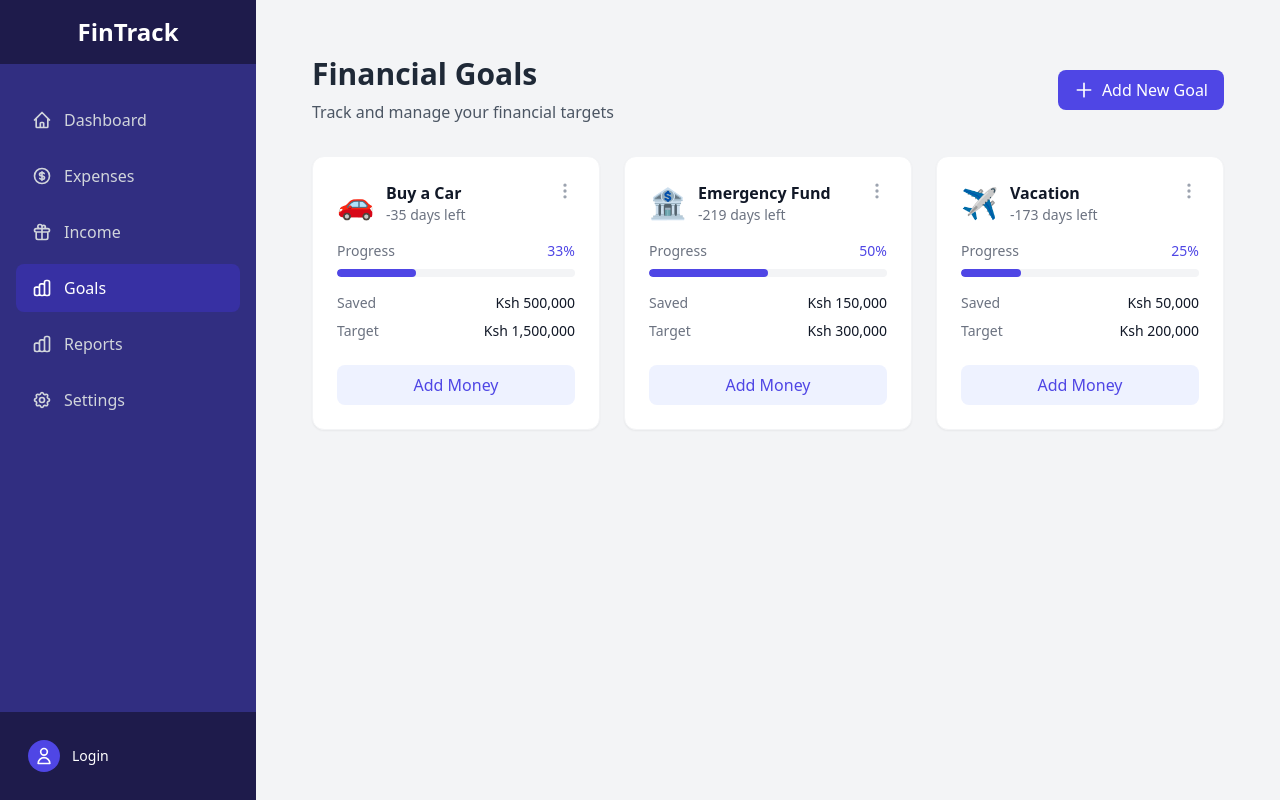
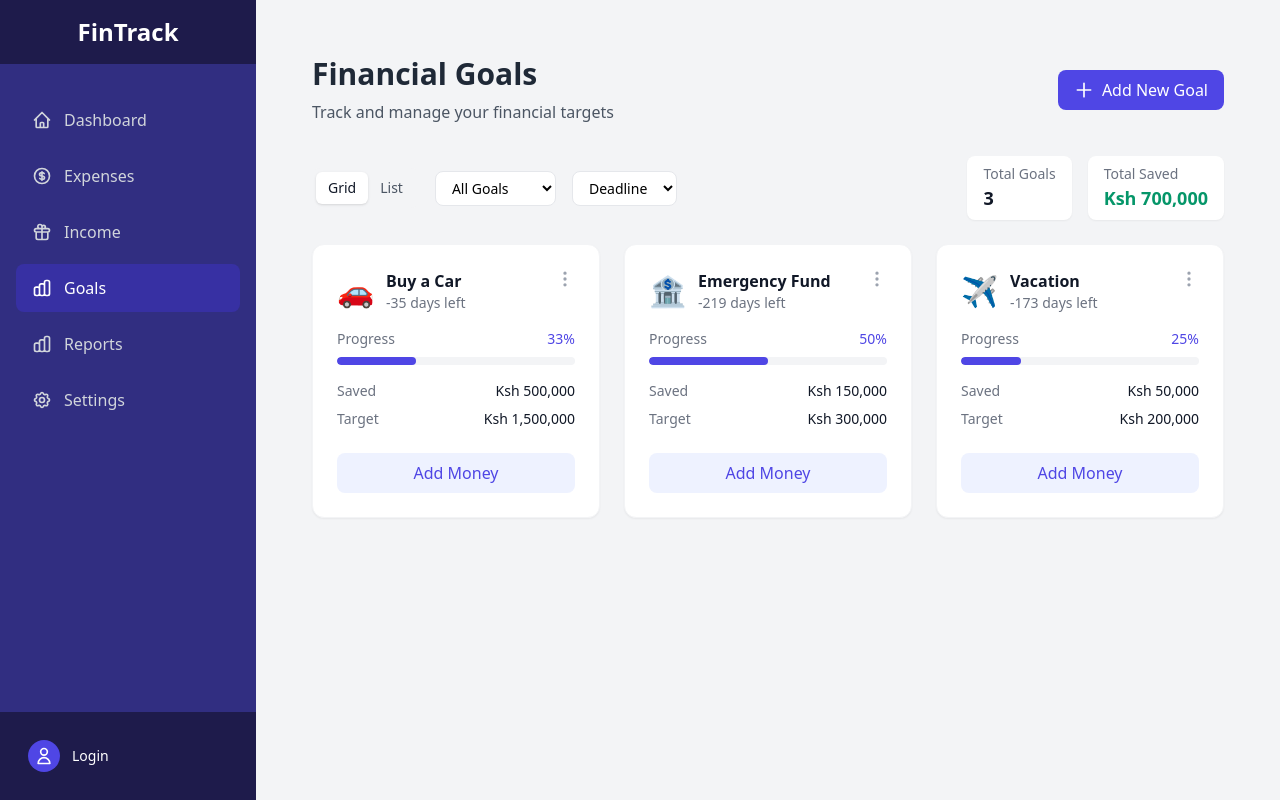
Before and after one commit to Maalim98/financial-tracker, a React (Vite) app: page /goals in a window 1280 px wide. Built offline with nearby package versions, Linux system fonts and the light colour scheme.

Commit message:
Add filtering and view options to Goals page

```diff
--- a/src/pages/Goals.jsx
+++ b/src/pages/Goals.jsx
@@ -3,6 +3,11 @@ import { formatCurrency } from '../utils/formatCurrency';
 
 function Goals() {
   const [showAddGoal, setShowAddGoal] = useState(false);
+  const [selectedView, setSelectedView] = useState('grid'); // 'grid' or 'list'
+  const [filterStatus, setFilterStatus] = useState('all'); // 'all', 'ongoing', 'completed'
+
+  // Add sorting options
+  const [sortBy, setSortBy] = useState('deadline'); // 'deadline', 'progress', 'amount'
 
   const goals = [
     {
@@ -34,6 +39,12 @@ function Goals() {
     }
   ];
 
+  const filteredGoals = goals.filter(goal => {
+    if (filterStatus === 'all') return true;
+    const progress = (goal.saved / goal.target) * 100;
+    return filterStatus === 'completed' ? progress === 100 : progress < 100;
+  });
+
   return (
     <div className="p-6">
       <div className="mb-8 flex justify-between items-center">
@@ -52,9 +63,75 @@ function Goals() {
         </button>
       </div>
 
-      {/* Goals Grid */}
+      {/* Add Filter and View Controls */}
+      <div className="mb-6 flex flex-wrap gap-4 items-center justify-between">
+        <div className="flex items-center space-x-4">
+          {/* View Toggle */}
+          <div className="bg-gray-100 dark:bg-gray-700 rounded-lg p-1">
+            <button
+              onClick={() => setSelectedView('grid')}
+              className={`px-3 py-1.5 rounded-md text-sm font-medium transition-colors ${
+                selectedView === 'grid'
+                  ? 'bg-white dark:bg-gray-600 text-gray-900 dark:text-white shadow'
+                  : 'text-gray-600 dark:text-gray-300'
+              }`}
+            >
+              Grid
+            </button>
+            <button
+              onClick={() => setSelectedView('list')}
+              className={`px-3 py-1.5 rounded-md text-sm font-medium transition-colors ${
+                selectedView === 'list'
+                  ? 'bg-white dark:bg-gray-600 text-gray-900 dark:text-white shadow'
+                  : 'text-gray-600 dark:text-gray-300'
+              }`}
+            >
+              List
+            </button>
+          </div>
+
+          {/* Status Filter */}
+          <select
+            value={filterStatus}
+            onChange={(e) => setFilterStatus(e.target.value)}
+            className="bg-white dark:bg-gray-700 border border-gray-200 dark:border-gray-600 rounded-lg px-3 py-1.5 text-sm"
+          >
+            <option value="all">All Goals</option>
+            <option value="ongoing">In Progress</option>
+            <option value="completed">Completed</option>
+          </select>
+
+          {/* Sort By */}
+          <select
+            value={sortBy}
+            onChange={(e) => setSortBy(e.target.value)}
+            className="bg-white dark:bg-gray-700 border border-gray-200 dark:border-gray-600 rounded-lg px-3 py-1.5 text-sm"
+          >
+            <option value="deadline">Deadline</option>
+            <option value="progress">Progress</option>
+            <option value="amount">Amount</option>
+          </select>
+        </div>
+
+        {/* Summary Stats */}
+        <div className="flex space-x-4">
+          <div className="bg-white dark:bg-gray-800 rounded-lg px-4 py-2 shadow-sm">
+            <p className="text-sm text-gray-500 dark:text-gray-400">Total Goals</p>
+            <p className="text-lg font-semibold text-gray-900 dark:text-white">{goals.length}</p>
+          </div>
+          <div className="bg-white dark:bg-gray-800 rounded-lg px-4 py-2 shadow-sm">
+            <p className="text-sm text-gray-500 dark:text-gray-400">Total Saved</p>
+            <p className="text-lg font-semibold text-emerald-600 dark:text-emerald-400">
+              {formatCurrency(goals.reduce((sum, goal) => sum + goal.saved, 0))}
+            </p>
+          </div>
+        </div>
+      </div>
+
+      {/* Goals Display */}
+      {selectedView === 'grid' ? (
         <div className="grid grid-cols-1 md:grid-cols-2 lg:grid-cols-3 gap-6">
-        {goals.map(goal => {
+          {filteredGoals.map(goal => {
             const progress = (goal.saved / goal.target) * 100;
             const deadline = new Date(goal.deadline);
             const daysLeft = Math.ceil((deadline - new Date()) / (1000 * 60 * 60 * 24));
@@ -113,6 +190,53 @@ function Goals() {
             );
           })}
         </div>
+      ) : (
+        <div className="bg-white dark:bg-gray-800 rounded-xl shadow-sm">
+          {filteredGoals.map(goal => {
+            const progress = (goal.saved / goal.target) * 100;
+            const deadline = new Date(goal.deadline);
+            const daysLeft = Math.ceil((deadline - new Date()) / (1000 * 60 * 60 * 24));
+
+            return (
+              <div
+                key={goal.id}
+                className="border-b border-gray-100 dark:border-gray-700 last:border-0 p-4 hover:bg-gray-50 dark:hover:bg-gray-700/50 transition-colors"
+              >
+                <div className="flex items-center justify-between">
+                  <div className="flex items-center space-x-4">
+                    <span className="text-2xl">{goal.icon}</span>
+                    <div>
+                      <h3 className="font-medium text-gray-900 dark:text-white">{goal.title}</h3>
+                      <div className="flex items-center space-x-4 mt-1">
+                        <span className="text-sm text-gray-500 dark:text-gray-400">
+                          {daysLeft} days left
+                        </span>
+                        <div className="w-32 h-1.5 bg-gray-100 dark:bg-gray-700 rounded-full overflow-hidden">
+                          <div
+                            className="h-full bg-indigo-600 rounded-full"
+                            style={{ width: `${progress}%` }}
+                          />
+                        </div>
+                        <span className="text-sm font-medium text-indigo-600 dark:text-indigo-400">
+                          {progress.toFixed(0)}%
+                        </span>
+                      </div>
+                    </div>
+                  </div>
+                  <div className="text-right">
+                    <p className="font-medium text-gray-900 dark:text-white">
+                      {formatCurrency(goal.saved)} / {formatCurrency(goal.target)}
+                    </p>
+                    <button className="mt-2 text-sm text-indigo-600 dark:text-indigo-400 hover:underline">
+                      Add Money
+                    </button>
+                  </div>
+                </div>
+              </div>
+            );
+          })}
+        </div>
+      )}
 
       {/* Add Goal Modal */}
       {showAddGoal && (
```
Lines whose indentation alone changed are shown as unchanged.
